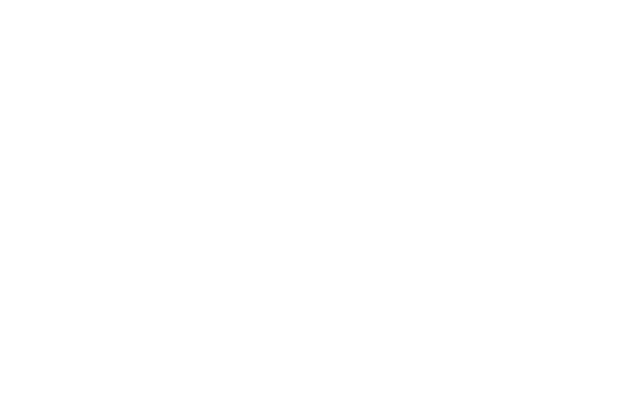
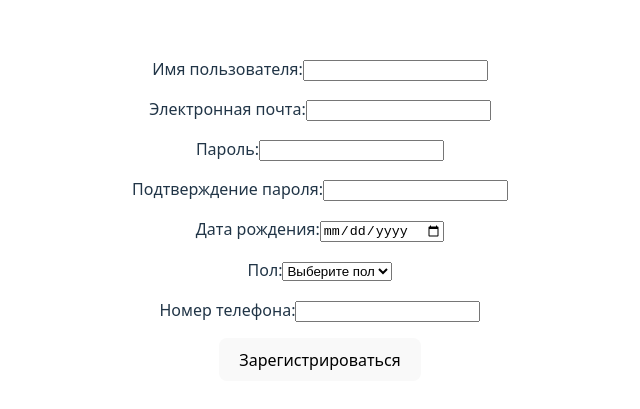
Before and after one commit to pozetiv4iks/redev-react, a React (Vite) app: page / in a window 1280 px wide. Shown: the part 181-590 px from the top of the page, without its empty margins (320-960 px from the left). Built offline with nearby package versions, Linux system fonts and the light colour scheme.

Commit message:
feat: create task

```diff
--- a/package.json
+++ b/package.json
@@ -11,7 +11,8 @@
   },
   "dependencies": {
     "react": "^19.2.0",
-    "react-dom": "^19.2.0"
+    "react-dom": "^19.2.0",
+    "react-hook-form": "^7.71.1"
   },
   "devDependencies": {
     "@eslint/js": "^9.39.1",
--- a/src/App.jsx
+++ b/src/App.jsx
@@ -2,12 +2,13 @@
 import reactLogo from './assets/react.svg'
 import viteLogo from '/vite.svg'
 import './App.css'
+import RegistrationForm from './components/RegistrationForm'
 
 function App() {
 
   return (
     <>
-
+     <RegistrationForm />
     </>
   )
 }
--- /dev/null
+++ b/src/components/Modal.jsx
@@ -0,0 +1,46 @@
+export default function Modal({ data, func }) {
+  function handleClose() {
+    func(false);
+  }
+
+  return (
+    <div
+      style={{
+        position: "fixed",
+        top: 0,
+        left: 0,
+        right: 0,
+        bottom: 0,
+        display: "flex",
+        justifyContent: "center",
+        alignItems: "center",
+        zIndex: 15,
+        backgroundColor:'#000000'
+      }}
+    >
+      <div
+        style={{
+          padding: "30px",
+          borderRadius: "10px",
+          maxWidth: "500px",
+          width: "90%",
+          maxHeight: "80vh",
+          overflow: "auto",
+        }}
+      >
+        <div
+          style={{
+            padding: "15px",
+            borderRadius: "5px",
+            margin: "20px 0",
+            overflow: "auto",
+          }}
+        >
+          <pre>{JSON.stringify(data, null, 2)}</pre>
+        </div>
+
+        <button onClick={handleClose}>Закрыть</button>
+      </div>
+    </div>
+  );
+}
--- /dev/null
+++ b/src/components/RegistrationForm.jsx
@@ -0,0 +1,124 @@
+import { useState } from "react";
+import { useForm } from "react-hook-form";
+import Modal from "./Modal";
+
+export default function RegistrationForm() {
+  const [modalState, setModalState] = useState(false);
+  const [data, setData] = useState({});
+  const {
+    register,
+    handleSubmit,
+    watch,
+    formState: { errors },
+  } = useForm();
+
+  const password = watch("password");
+
+  const submitHandler = (data) => {
+    console.log(data);
+    setData(data);
+    setModalState(true);
+  };
+
+  return (
+    <div>
+      <form onSubmit={handleSubmit(submitHandler)}>
+        <div>
+          <label>Имя пользователя:</label>
+          <input
+            {...register("username", {
+              required: "Имя пользователя обязательно",
+            })}
+          />
+          <p>{errors.username?.message}</p>
+        </div>
+        <div>
+          <label>Электронная почта:</label>
+          <input
+            type="email"
+            {...register("email", {
+              required: "Email обязателен",
+              pattern: {
+                value: /^[A-Za-z0-9._%+-]+@[A-Za-z0-9.-]+\.[A-Za-z]{2,4}$/,
+                message: "Введите корректный email",
+              },
+            })}
+          />
+          <p>{errors.email?.message}</p>
+        </div>
+
+        <div>
+          <label>Пароль:</label>
+          <input
+            type="password"
+            {...register("password", {
+              required: "Пароль обязателен",
+              minLength: {
+                value: 6,
+                message: "Пароль должен содержать минимум 6 символов",
+              },
+              pattern: {
+                value: /[A-Z]/,
+                message: "Пароль должен содержать хотя бы одну заглавную букву",
+              },
+            })}
+          />
+          <p>{errors.password?.message}</p>
+        </div>
+
+        <div>
+          <label>Подтверждение пароля:</label>
+          <input
+            type="password"
+            {...register("confirmPassword", {
+              required: "Подтверждение пароля обязательно",
+              validate: (value) => value === password || "Пароли не совпадают",
+            })}
+          />
+          <p>{errors.confirmPassword?.message}</p>
+        </div>
+
+        <div>
+          <label>Дата рождения:</label>
+          <input
+            type="date"
+            {...register("birthDate", {
+              required: "Дата рождения обязательна",
+            })}
+          />
+          <p>{errors.birthDate?.message}</p>
+        </div>
+        <div>
+          <label>Пол:</label>
+          <select
+            {...register("gender", {
+              required: "Выберите пол",
+            })}
+          >
+            <option value="">Выберите пол</option>
+            <option value="male">Мужской</option>
+            <option value="female">Женский</option>
+          </select>
+          <p>{errors.gender?.message}</p>
+        </div>
+        <div>
+          <label>Номер телефона:</label>
+          <input
+            type="tel"
+            {...register("phone", {
+              required: "Номер телефона обязателен",
+              pattern: {
+                value: /^[0-9+\-\s()]{10,}$/,
+                message: "Введите корректный номер телефона",
+              },
+            })}
+          />
+          <p>{errors.phone?.message}</p>
+        </div>
+
+        <button type="submit">Зарегистрироваться</button>
+      </form>
+      {modalState && <Modal data={data} func={setModalState} />}
+    </div>
+  );
+}
```
Also changed, not shown: 1 other file (tests, documents, lock files or other folders).
